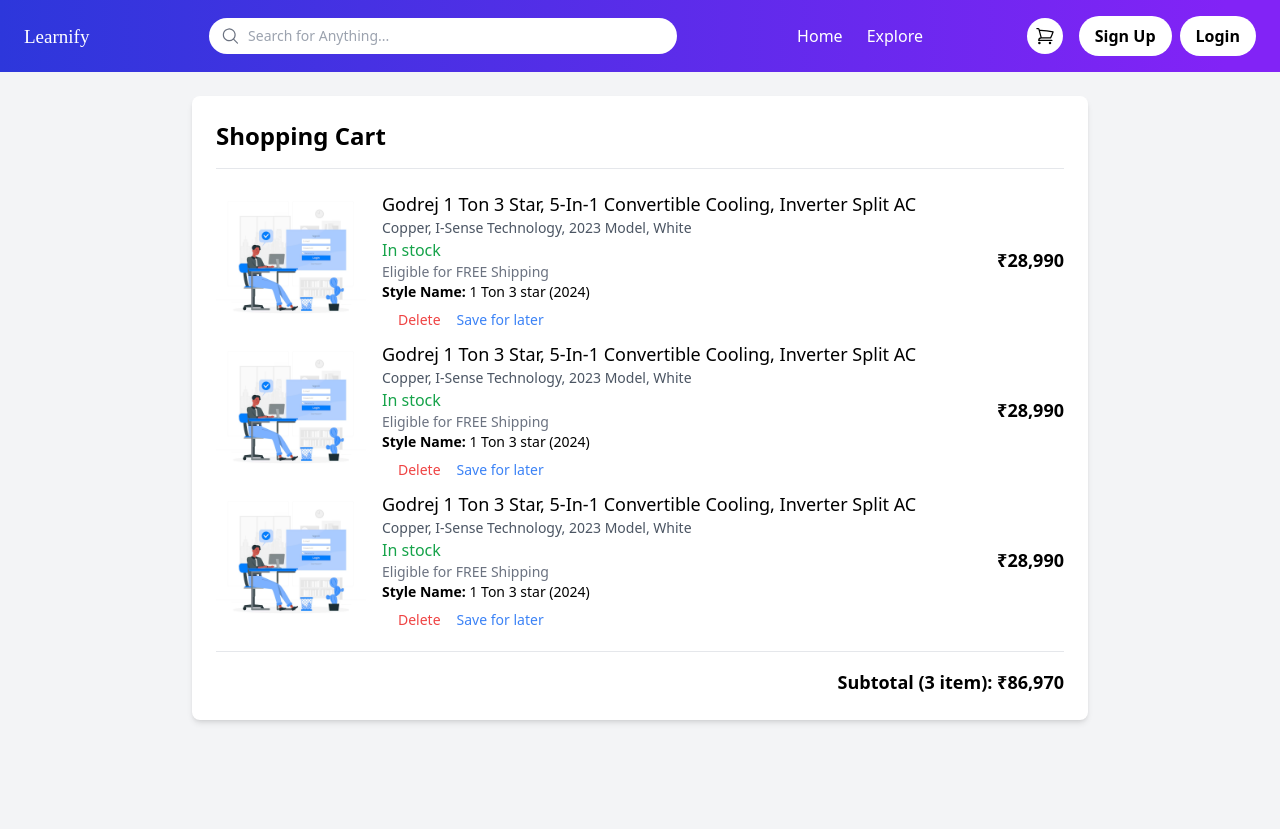
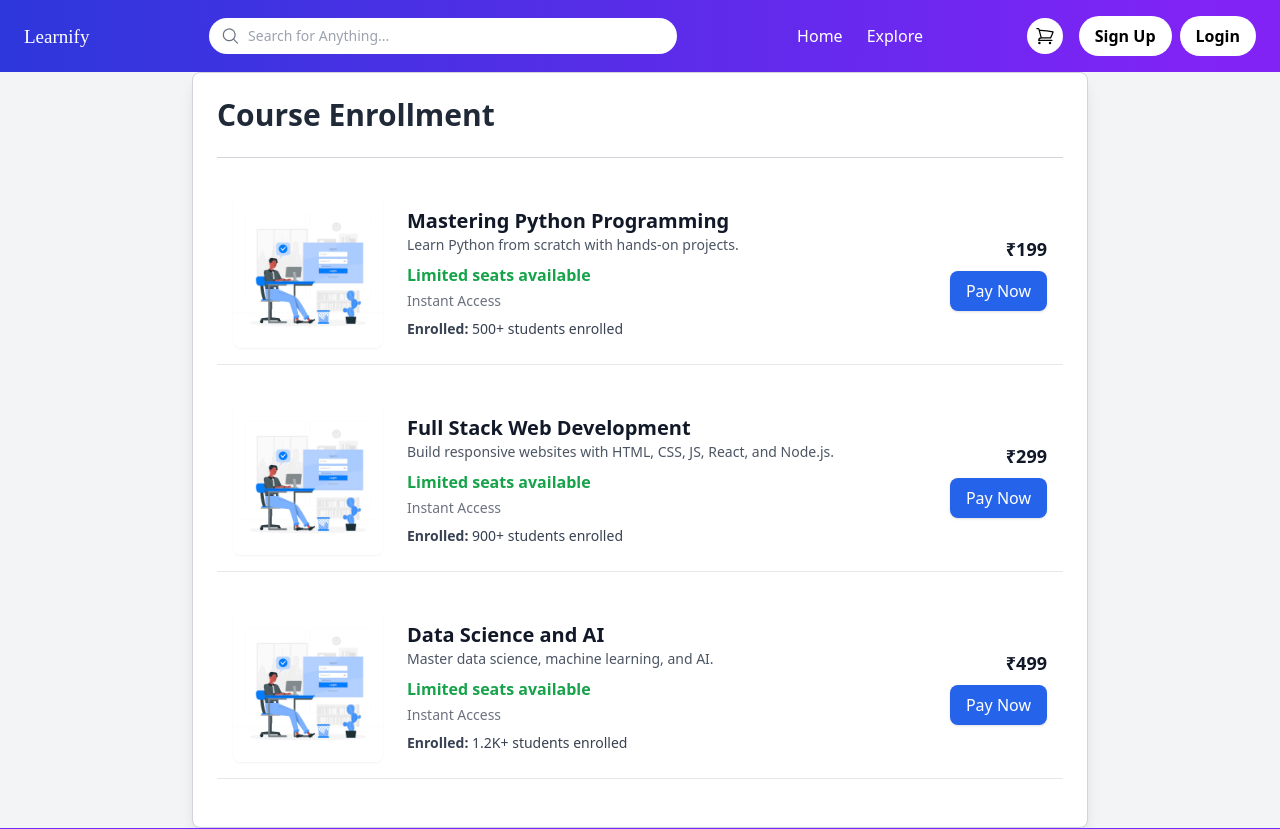
Before and after one commit to prakashcjoshi2209/Learnify, a Next.js app: page /Cart in a window 1280 px wide. Shown: the top 829 px of the page. Built offline with nearby package versions, Linux system fonts and the light colour scheme.

Commit message:
Cart page and Offers section

```diff
--- a/src/app/Cart/CartData.tsx
+++ b/src/app/Cart/CartData.tsx
@@ -1,6 +1,3 @@
-
-
-
 'use client';
 
 import { useState } from 'react';
@@ -11,84 +8,66 @@ const cartData = {
     items: [
       {
         id: 1,
-        name: "Godrej 1 Ton 3 Star, 5-In-1 Convertible Cooling, Inverter Split AC",
-        description: "Copper, I-Sense Technology, 2023 Model, White",
-        style: "1 Ton 3 star (2024)",
-        price: 28990,
+        name: "Mastering Python Programming",
+        description: "Learn Python from scratch with hands-on projects.",
+        style: "500+ students enrolled",
+        price: 199,
         quantity: 1,
         image: "/signuppageimage.png",
-        stockStatus: "In stock",
-        shipping: "Eligible for FREE Shipping"
+        stockStatus: "Limited seats available",
+        shipping: "Instant Access"
       },
       {
         id: 2,
-        name: "Godrej 1 Ton 3 Star, 5-In-1 Convertible Cooling, Inverter Split AC",
-        description: "Copper, I-Sense Technology, 2023 Model, White",
-        style: "1 Ton 3 star (2024)",
-        price: 28990,
+        name: "Full Stack Web Development",
+        description: "Build responsive websites with HTML, CSS, JS, React, and Node.js.",
+        style: "900+ students enrolled",
+        price: 299,
         quantity: 1,
         image: "/signuppageimage.png",
-        stockStatus: "In stock",
-        shipping: "Eligible for FREE Shipping"
+        stockStatus: "Limited seats available",
+        shipping: "Instant Access"
       },
       {
         id: 3,
-        name: "Godrej 1 Ton 3 Star, 5-In-1 Convertible Cooling, Inverter Split AC",
-        description: "Copper, I-Sense Technology, 2023 Model, White",
-        style: "1 Ton 3 star (2024)",
-        price: 28990,
+        name: "Data Science and AI",
+        description: "Master data science, machine learning, and AI.",
+        style: "1.2K+ students enrolled",
+        price: 499,
         quantity: 1,
         image: "/signuppageimage.png",
-        stockStatus: "In stock",
-        shipping: "Eligible for FREE Shipping"
+        stockStatus: "Limited seats available",
+        shipping: "Instant Access"
       }
-    ] ,
-
+    ]
   }
 };
 
 const CartData = () => {
   const [cart, setCart] = useState(cartData.cart);
 
-  const handleQuantityChange = (index: number, change: number) => {
-    const updatedCart = { ...cart };
-    updatedCart.items[index].quantity = Math.max(1, updatedCart.items[index].quantity + change);
-    setCart(updatedCart);
-  };
+  return (
+    <div className="bg-gray-100 ">
+      <div className="bg-white shadow-lg rounded-lg p-6 max-w-4xl mx-auto border border-gray-300">
+        <h2 className="text-3xl font-bold mb-6 text-gray-800">Course Enrollment</h2>
+        <hr className="mb-6 border-gray-300" />
 
-  return (
-    <div className="bg-gray-100 min-h-screen p-6">
-      <div className="bg-white shadow-md rounded-lg p-6 max-w-4xl mx-auto">
-        <h2 className="text-2xl font-semibold mb-4">Shopping Cart</h2>
-        <hr className="mb-4" />
-
-        {cart.items.map((item, index) => (
-          <div key={item.id} className="flex flex-col sm:flex-row items-start sm:items-center gap-4">
-            <Image src={item.image} alt={item.name} width={150} height={100} className="rounded" />
+        {cart.items.map((item) => (
+          <div key={item.id} className="flex flex-col sm:flex-row items-start sm:items-center gap-6 mb-6 p-4 border-b border-gray-200">
+            <Image src={item.image} alt={item.name} width={150} height={100} className="rounded-lg shadow-sm" />
             <div className="flex-1">
-              <h3 className="text-lg font-medium">{item.name}</h3>
-              <p className="text-sm text-gray-600">{item.description}</p>
-              <p className="text-green-600 font-medium">{item.stockStatus}</p>
-              <p className="text-sm text-gray-500">{item.shipping}</p>
-              <p className="text-sm font-bold">Style Name: <span className="font-normal">{item.style}</span></p>
-
-              <div className="flex items-center gap-4 mt-2">
-
-                <button className="text-red-500 text-sm ml-4">Delete</button>
-                <button className="text-blue-500 text-sm">Save for later</button>
-              </div>
+              <h3 className="text-xl font-semibold text-gray-900">{item.name}</h3>
+              <p className="text-sm text-gray-600 mb-2">{item.description}</p>
+              <p className="text-green-600 font-semibold mb-1">{item.stockStatus}</p>
+              <p className="text-sm text-gray-500 mb-2">{item.shipping}</p>
+              <p className="text-sm font-bold text-gray-700">Enrolled: <span className="font-normal">{item.style}</span></p>
             </div>
-            <p className="text-lg font-semibold">₹{(item.price * item.quantity).toLocaleString()}</p>
+            <div className="text-right">
+              <p className="text-lg font-semibold text-gray-900">₹{item.price}</p>
+              <button className="mt-2 bg-blue-600 text-white px-4 py-2 rounded-lg shadow hover:bg-blue-700">Pay Now</button>
+            </div>
           </div>
         ))}
-
-        <hr className="mt-4" />
-        <div className="flex justify-end mt-4 text-lg font-semibold">
-          <p>
-            Subtotal ({cart.items.reduce((total, item) => total + item.quantity, 0)} item):
-            <span className="text-black"> ₹{cart.items.reduce((total, item) => total + item.price * item.quantity, 0).toLocaleString()}</span>
-          </p>
-        </div>
       </div>
     </div>
   );
--- a/src/app/Notification/Notification.tsx
+++ b/src/app/Notification/Notification.tsx
@@ -1,10 +1,10 @@
-
 "use client";
 
 import { useState } from "react";
+
 import { BellIcon } from "@heroicons/react/24/outline";
 
-// Define Notification type
+
 type Notification = {
   id: number;
   title: string;
@@ -12,50 +12,32 @@ type Notification = {
   time: string;
 };
 
-const NotificationsPage = () => {
-  // Sample notifications
+const Notification = () => {
+
+
   const [notifications, setNotifications] = useState<Notification[]>([
-    {
-      id: 1,
-      title: "New Course Available!",
-      message: "A new React course has been added to the library.",
-      time: "2 hours ago",
-    },
-    {
-      id: 2,
-      title: "Assignment Due",
-      message: "Your JavaScript assignment is due tomorrow.",
-      time: "5 hours ago",
-    },
-    {
-      id: 3,
-      title: "Reminder: Live Session",
-      message: "Join the live session on Machine Learning at 6 PM today.",
-      time: "1 day ago",
-    },
+    { id: 1, title: "New Course Available!", message: "A new React course has been added to the library.", time: "2 hours ago" },
+    { id: 2, title: "Assignment Due", message: "Your JavaScript assignment is due tomorrow.", time: "5 hours ago" },
+    { id: 3, title: "Reminder: Live Session", message: "Join the live session on Machine Learning at 6 PM today.", time: "1 day ago" },
+    { id: 4, title: "Assignment Due", message: "Your React assignment is due tomorrow.", time: "5 hours ago" },
+
   ]);
 
   return (
-    <div className="min-h-screen flex items-start justify-center bg-gray-50 py-10 px-6">
-      <div className="w-full max-w-3xl bg-white shadow-lg rounded-lg p-6">
+    <div className="flex w-full max-w-6xl bg-white shadow-lg rounded-lg p-6">
+      {/* Notifications Section */}
+      <div className="flex-1">
         <h2 className="text-3xl font-bold text-purple-600 mb-6 flex items-center">
           <BellIcon className="h-8 w-8 text-purple-600 mr-2" /> Notifications
         </h2>
 
         {notifications.length === 0 ? (
-          <p className="text-lg text-gray-500 text-center py-10">
-            No notifications.
-          </p>
+          <p className="text-lg text-gray-500 text-center ">No notifications.</p>
         ) : (
           <ul className="space-y-4">
             {notifications.map((notification) => (
-              <li
-                key={notification.id}
-                className="p-4 bg-gray-100 border-l-4 border-blue-500 rounded-lg shadow-sm"
-              >
-                <h3 className="text-lg font-semibold text-gray-800">
-                  {notification.title}
-                </h3>
+              <li key={notification.id} className="p-4 bg-gray-100 border-l-4 border-blue-500 rounded-lg shadow-sm">
+                <h3 className="text-lg font-semibold text-gray-800">{notification.title}</h3>
                 <p className="text-gray-600">{notification.message}</p>
                 <span className="text-sm text-gray-400">{notification.time}</span>
               </li>
@@ -67,4 +49,4 @@ const NotificationsPage = () => {
   );
 };
 
-export default NotificationsPage;
+export default Notification;
--- /dev/null
+++ b/src/app/Notification/ShowNotify.tsx
@@ -0,0 +1,35 @@
+"use client"
+
+import React from 'react'
+import Notification from "../Notification/Notification";
+import Sidebar from "../DashBoard/Sidebar";
+import ProfileSection from "../DashBoard/ProfileSection";
+import { useSession } from "next-auth/react";
+
+const ShowNotify = () => {
+    const { data: session } = useSession();
+    return (
+      <div className="flex flex-col  bg-gray-50">
+        {/* Main Layout */}
+        <div className="flex-grow flex">
+          {/* Sidebar (Left) */}
+          <div className="w-82 bg-white text-gray-800 border-r border-gray-200 flex flex-col justify-between">
+          <Sidebar />
+        </div>
+
+          {/* Notification Content (Center) */}
+          <div className="flex-1 ">
+            <Notification />
+          </div>
+
+          <div className="w-72 bg-white border-l border-gray-200 ">
+          <ProfileSection session={session} />
+        </div>
+        </div>
+
+
+      </div>
+    );
+  };
+
+  export default ShowNotify;
--- a/src/app/Notification/page.tsx
+++ b/src/app/Notification/page.tsx
@@ -1,16 +1,13 @@
+import React from 'react'
+import ShowNotify from './ShowNotify'
 
+const page = () => {
+  return (
+    <div>
 
-import Notification from "../Notification/Notification";
-import Footer from "../Footer/page";
-const NotificationsPage = () => {
-  return (
-    <div className="flex flex-col min-h-screen bg-gray-50">
-      <div className="flex-grow flex items-start justify-center py-10 px-6">
-        <Notification />
-      </div>
-      <Footer />
+      <ShowNotify/>
     </div>
-  );
-};
+  )
+}
 
-export default NotificationsPage;
+export default page
```
